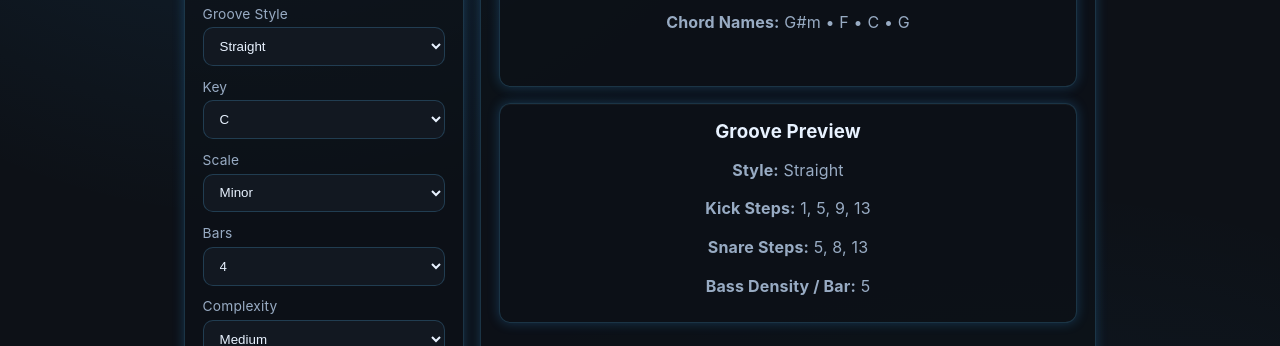
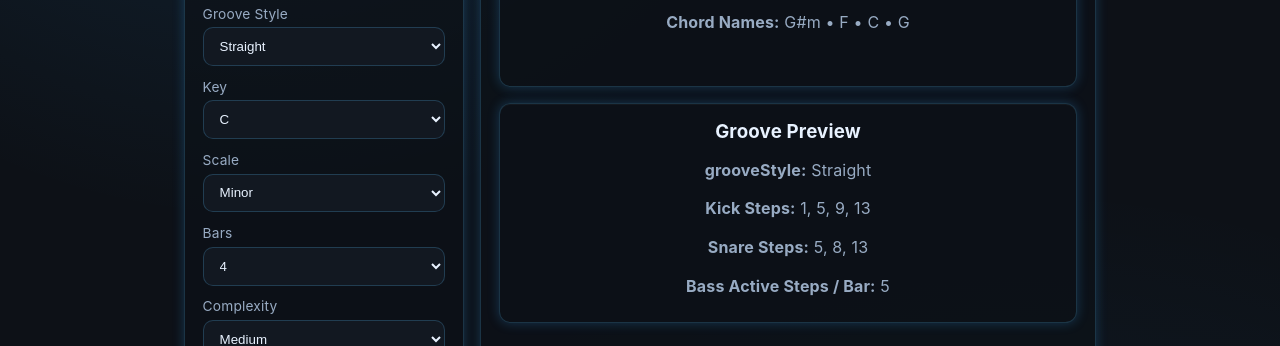
Before and after one commit to SkyGeek2185/omniforge, a React (Vite) app: page /forge in a window 1280 px wide. Both pictures are taken after a click on the button "Generate". Shown: the part 304-650 px from the top of the page. Built offline with nearby package versions, Linux system fonts and the light colour scheme.

Commit message:
Refine AfroPulse groove and bass generation

```diff
--- a/src/features/forge/groovePlan.ts
+++ b/src/features/forge/groovePlan.ts
@@ -14,6 +14,7 @@ type BuildGroovePlanOptions = {
 }
 
 export type GroovePlan = {
+  grooveStyle: GrooveStyle
   bpm: number
   bars: number
   swingAmount: number
@@ -48,10 +49,29 @@ const varyBinaryPattern = (pattern: number[], random: () => number, probability
 
 const clamp = (value: number, min: number, max: number) => Math.max(min, Math.min(max, value))
 
+const buildAfroPulseBassTemplate = (random: () => number) => {
+  const preferredSteps = [3, 6, 7, 10, 11, 14, 15]
+  const weightedPattern = Array.from({ length: 16 }, () => 0)
+  const kickSteps = new Set([0, 4, 8, 12])
+
+  weightedPattern[0] = 1
+
+  for (let step = 1; step < weightedPattern.length; step += 1) {
+    const preferred = preferredSteps.includes(step)
+    const baseProbability = preferred ? 0.72 : 0.18
+    const collisionPenalty = kickSteps.has(step) ? 0.14 : 1
+    if (random() < baseProbability * collisionPenalty) {
+      weightedPattern[step] = 1
+    }
+  }
+
+  return weightedPattern
+}
+
 export function buildGroovePlan({ genre, bpm, bars, seed, humanize, grooveStyle }: BuildGroovePlanOptions): GroovePlan {
   const random = mulberry32(seed)
 
-  const styleTemplates: Record<GrooveStyle, Omit<GroovePlan, 'bpm' | 'bars' | 'humanizeMs'>> = {
+  const styleTemplates: Record<GrooveStyle, Omit<GroovePlan, 'grooveStyle' | 'bpm' | 'bars' | 'humanizeMs'>> = {
     Straight: {
       swingAmount: 0,
       accentMap16: [1.15, 0.92, 0.98, 0.9, 1.08, 0.94, 0.96, 0.9, 1.1, 0.92, 0.97, 0.9, 1.12, 0.95, 0.96, 0.91],
@@ -75,13 +95,13 @@ export function buildGroovePlan({ genre, bpm, bars, seed, humanize, grooveStyle
     },
     AfroPulse: {
       swingAmount: 0.12,
-      accentMap16: [1.18, 0.92, 1.04, 0.95, 1.1, 0.94, 1.06, 0.96, 1.14, 0.93, 1.03, 0.95, 1.09, 0.94, 1.05, 0.95],
+      accentMap16: [1.24, 0.92, 0.96, 1.06, 1.24, 0.92, 0.96, 1.06, 1.24, 0.92, 0.96, 1.06, 1.24, 0.92, 0.96, 1.06],
       drumTemplate: {
-        kick16: [1, 0, 0, 0, 0, 1, 0, 0, 1, 0, 0, 1, 0, 0, 0, 0],
+        kick16: [1, 0, 0, 0, 1, 0, 0, 0, 1, 0, 0, 0, 1, 0, 0, 0],
         snare16: [0, 0, 0, 0, 1, 0, 0, 0, 0, 0, 0, 0, 1, 0, 0, 0],
-        hat16: [1, 0, 1, 1, 0, 1, 1, 0, 1, 0, 1, 1, 0, 1, 1, 0],
+        hat16: [1, 0, 1, 0, 1, 0, 1, 0, 1, 0, 1, 0, 1, 0, 1, 0],
       },
-      bass16: [1, 0, 0, 1, 0, 1, 0, 0, 1, 0, 1, 0, 1, 0, 0, 0],
+      bass16: [1, 0, 0, 1, 0, 0, 1, 1, 0, 0, 1, 1, 0, 0, 1, 1],
       chord16: [1, 0, 0, 0, 0, 0, 0, 0, 1, 0, 0, 0, 1, 0, 0, 0],
     },
     TrapHats: {
@@ -112,18 +132,27 @@ export function buildGroovePlan({ genre, bpm, bars, seed, humanize, grooveStyle
   const humanizeMs = clamp((humanize / 100) * 25, 0, 25)
   const genreBoost = genre === 'Trap' ? 0.16 : genre === 'Afro' ? 0.12 : 0.08
 
+  const afroPulseStyle = grooveStyle === 'AfroPulse'
+
   return {
+    grooveStyle,
     bpm,
     bars,
     humanizeMs,
     swingAmount: clamp(template.swingAmount + genreBoost * 0.15, 0, 0.33),
-    accentMap16: template.accentMap16.map((value) => clamp(value + (random() - 0.5) * 0.08, 0.7, 1.3)),
+    accentMap16: afroPulseStyle
+      ? template.accentMap16
+      : template.accentMap16.map((value) => clamp(value + (random() - 0.5) * 0.08, 0.7, 1.3)),
     drumTemplate: {
-      kick16: varyBinaryPattern(template.drumTemplate.kick16, random, 0.1),
-      snare16: varyBinaryPattern(template.drumTemplate.snare16, random, 0.06),
-      hat16: varyBinaryPattern(template.drumTemplate.hat16, random, grooveStyle === 'TrapHats' ? 0.26 : 0.16),
+      kick16: afroPulseStyle ? template.drumTemplate.kick16 : varyBinaryPattern(template.drumTemplate.kick16, random, 0.1),
+      snare16: afroPulseStyle
+        ? template.drumTemplate.snare16
+        : varyBinaryPattern(template.drumTemplate.snare16, random, 0.06),
+      hat16: afroPulseStyle
+        ? template.drumTemplate.hat16
+        : varyBinaryPattern(template.drumTemplate.hat16, random, grooveStyle === 'TrapHats' ? 0.26 : 0.16),
     },
-    bass16: varyBinaryPattern(template.bass16, random, 0.12),
+    bass16: afroPulseStyle ? buildAfroPulseBassTemplate(random) : varyBinaryPattern(template.bass16, random, 0.12),
     chord16: template.chord16 ? varyBinaryPattern(template.chord16, random, 0.05) : undefined,
   }
 }
--- a/src/features/forge/midiEngine.ts
+++ b/src/features/forge/midiEngine.ts
@@ -3,6 +3,7 @@ import { buildGroovePlan, type GroovePlan, type GrooveStyle } from './groovePlan
 import { genreProfiles } from './genreProfiles'
 
 type Genre = keyof typeof genreProfiles
+type Complexity = 'Simple' | 'Medium' | 'Spicy'
 
 type GenerateMidiOptions = {
   chordNames: string[]
@@ -12,6 +13,7 @@ type GenerateMidiOptions = {
   humanize: number
   genre: Genre
   grooveStyle: GrooveStyle
+  complexity: Complexity
   enabledLanes: {
     chords: boolean
     bass: boolean
@@ -96,11 +98,35 @@ const getBassChordTones = (chordName: string) => {
   return { root, third, fifth }
 }
 
-const getStepTicks = (barIndex: number, stepIndex: number, plan: GroovePlan, random: () => number) => {
+const getStepTicks = (
+  barIndex: number,
+  stepIndex: number,
+  plan: GroovePlan,
+  random: () => number,
+  humanizeAmount = 1,
+) => {
   const swingOffset = stepIndex % 2 === 1 ? STEP_TICKS * plan.swingAmount : 0
-  const humanizeTicks = ((random() * 2 - 1) * plan.humanizeMs * TICKS_PER_BEAT) / (60_000 / plan.bpm)
+  const humanizeTicks = ((random() * 2 - 1) * plan.humanizeMs * humanizeAmount * TICKS_PER_BEAT) / (60_000 / plan.bpm)
   const ticks = barIndex * BAR_TICKS + stepIndex * STEP_TICKS + swingOffset + humanizeTicks
   return Math.max(0, Math.round(ticks))
+}
+
+
+const getScaleSemitonesForChord = (chordName: string) => {
+  const isMinor = /(^|[^a-z])m(?!aj)/i.test(chordName)
+  return isMinor ? [0, 2, 3, 5, 7, 8, 10] : [0, 2, 4, 5, 7, 9, 11]
+}
+
+const normalizeToBassRegister = (midi: number, allowOctaveJump: boolean, random: () => number) => {
+  let note = midi
+  while (note > 48) note -= 12
+  while (note < 36) note += 12
+
+  if (allowOctaveJump && random() < 0.22) {
+    note = clamp(note + (random() < 0.5 ? -12 : 12), 36, 48)
+  }
+
+  return clamp(note, 36, 48)
 }
 
 const chordsLane = (chordTrack: ReturnType<Midi['addTrack']>, plan: GroovePlan, harmony: HarmonyInfo, random: () => number) => {
@@ -111,7 +137,7 @@ const chordsLane = (chordTrack: ReturnType<Midi['addTrack']>, plan: GroovePlan,
     if (plan.chord16) {
       for (let step = 0; step < STEPS_PER_BAR; step += 1) {
         if (plan.chord16[step] !== 1) continue
-        const chordStart = getStepTicks(barIndex, step, plan, random)
+        const chordStart = getStepTicks(barIndex, step, plan, random, 0.35)
 
         for (const note of triad) {
           chordTrack.addNote({
@@ -128,7 +154,7 @@ const chordsLane = (chordTrack: ReturnType<Midi['addTrack']>, plan: GroovePlan,
     for (const note of triad) {
       chordTrack.addNote({
         midi: note,
-        ticks: getStepTicks(barIndex, 0, plan, random),
+        ticks: getStepTicks(barIndex, 0, plan, random, 0.35),
         durationTicks: BAR_TICKS,
         velocity: 0.65,
       })
@@ -141,38 +167,61 @@ const bassLane = (
   plan: GroovePlan,
   harmony: HarmonyInfo,
   genre: Genre,
+  complexity: Complexity,
+  seed: number,
   random: () => number,
 ) => {
   const favorsKickUnison = genre === 'Trap'
+  const allowOctaveJump = complexity === 'Spicy'
 
   for (let barIndex = 0; barIndex < plan.bars; barIndex += 1) {
     const chordName = harmony.chordNames[barIndex % harmony.chordNames.length]
     const tones = getBassChordTones(chordName)
+    const chordTonePool = [tones.root, tones.fifth, tones.third]
+    const scaleSemitones = getScaleSemitonesForChord(chordName)
+    const rootPitchClass = ((tones.root % 12) + 12) % 12
 
-    const anchorPool = [tones.root, tones.fifth, tones.third]
+    const anchorIndex = (seed + barIndex) % chordTonePool.length
+    const anchorMidi = normalizeToBassRegister(chordTonePool[anchorIndex], allowOctaveJump, random)
     bassTrack.addNote({
-      midi: anchorPool[Math.floor(random() * anchorPool.length)],
-      ticks: getStepTicks(barIndex, 0, plan, random),
-      durationTicks: STEP_TICKS,
-      velocity: 0.78,
+      midi: anchorMidi,
+      ticks: getStepTicks(barIndex, 0, plan, random, 1),
+      durationTicks: Math.round(STEP_TICKS * (random() < 0.6 ? 0.75 : 1.1)),
+      velocity: 0.8,
     })
 
+    let pendingResolution = 0
+
     for (let step = 1; step < STEPS_PER_BAR; step += 1) {
-      if (plan.bass16[step] !== 1) continue
+      if (plan.bass16[step] !== 1) {
+        if (pendingResolution > 0) pendingResolution -= 1
+        continue
+      }
 
       let probability = 1
       if (plan.drumTemplate.kick16[step] === 1 && !favorsKickUnison) {
-        probability = 0.35
+        probability = 0.22
       }
 
       if (random() > probability) continue
 
-      const melodicChance = random()
-      const midi = melodicChance < 0.6 ? tones.root : melodicChance < 0.82 ? tones.fifth : tones.third
+      const shouldResolve = pendingResolution > 0
+      const useChordTone = shouldResolve || random() < 0.6
+
+      let midi: number
+      if (useChordTone) {
+        midi = chordTonePool[Math.floor(random() * chordTonePool.length)]
+        pendingResolution = 0
+      } else {
+        const scaleSemitone = scaleSemitones[Math.floor(random() * scaleSemitones.length)]
+        midi = 36 + ((rootPitchClass + scaleSemitone) % 12)
+        pendingResolution = random() < 0.5 ? 1 : 2
+      }
+
       bassTrack.addNote({
-        midi,
-        ticks: getStepTicks(barIndex, step, plan, random),
-        durationTicks: Math.round(STEP_TICKS * (step % 4 === 0 ? 1.8 : 1.2)),
+        midi: normalizeToBassRegister(midi, allowOctaveJump, random),
+        ticks: getStepTicks(barIndex, step, plan, random, 1),
+        durationTicks: Math.round(STEP_TICKS * (step % 4 === 0 ? 1.4 : 0.95)),
         velocity: clamp(0.68 + random() * 0.15, 0.55, 0.95),
       })
     }
@@ -212,6 +261,7 @@ export function generateMidi({
   humanize,
   genre,
   grooveStyle,
+  complexity,
   enabledLanes,
 }: GenerateMidiOptions): MidiGenerationResult {
   const midi = new Midi()
@@ -238,7 +288,7 @@ export function generateMidi({
   if (enabledLanes.bass) {
     const bassTrack = midi.addTrack()
     bassTrack.name = 'Bass'
-    bassLane(bassTrack, groovePlan, harmony, genre, random)
+    bassLane(bassTrack, groovePlan, harmony, genre, complexity, seed, random)
   }
 
   if (enabledLanes.drums) {
--- a/src/pages/Forge.tsx
+++ b/src/pages/Forge.tsx
@@ -56,6 +56,7 @@ export default function Forge() {
       humanize,
       genre,
       grooveStyle,
+      complexity,
       enabledLanes: {
         chords: chordsEnabled,
         bass: bassEnabled,
@@ -226,7 +227,7 @@ export default function Forge() {
           {previewPlan ? (
             <>
               <p>
-                <strong>Style:</strong> {grooveStyle}
+                <strong>grooveStyle:</strong> {previewPlan.grooveStyle}
               </p>
               <p>
                 <strong>Kick Steps:</strong>{' '}
@@ -243,7 +244,7 @@ export default function Forge() {
                   .join(', ')}
               </p>
               <p>
-                <strong>Bass Density / Bar:</strong> {previewPlan.bass16.filter((step) => step === 1).length}
+                <strong>Bass Active Steps / Bar:</strong> {previewPlan.bass16.filter((step) => step === 1).length}
               </p>
             </>
           ) : (
```
